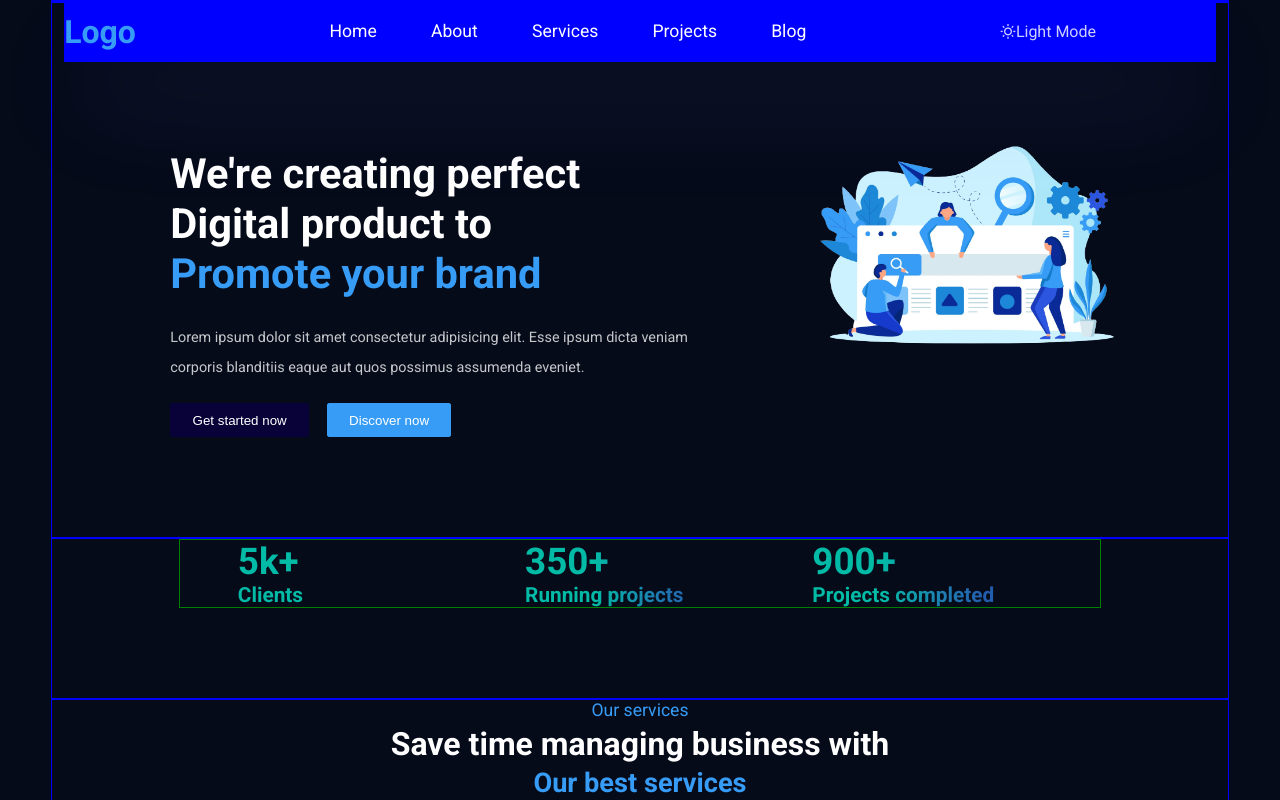
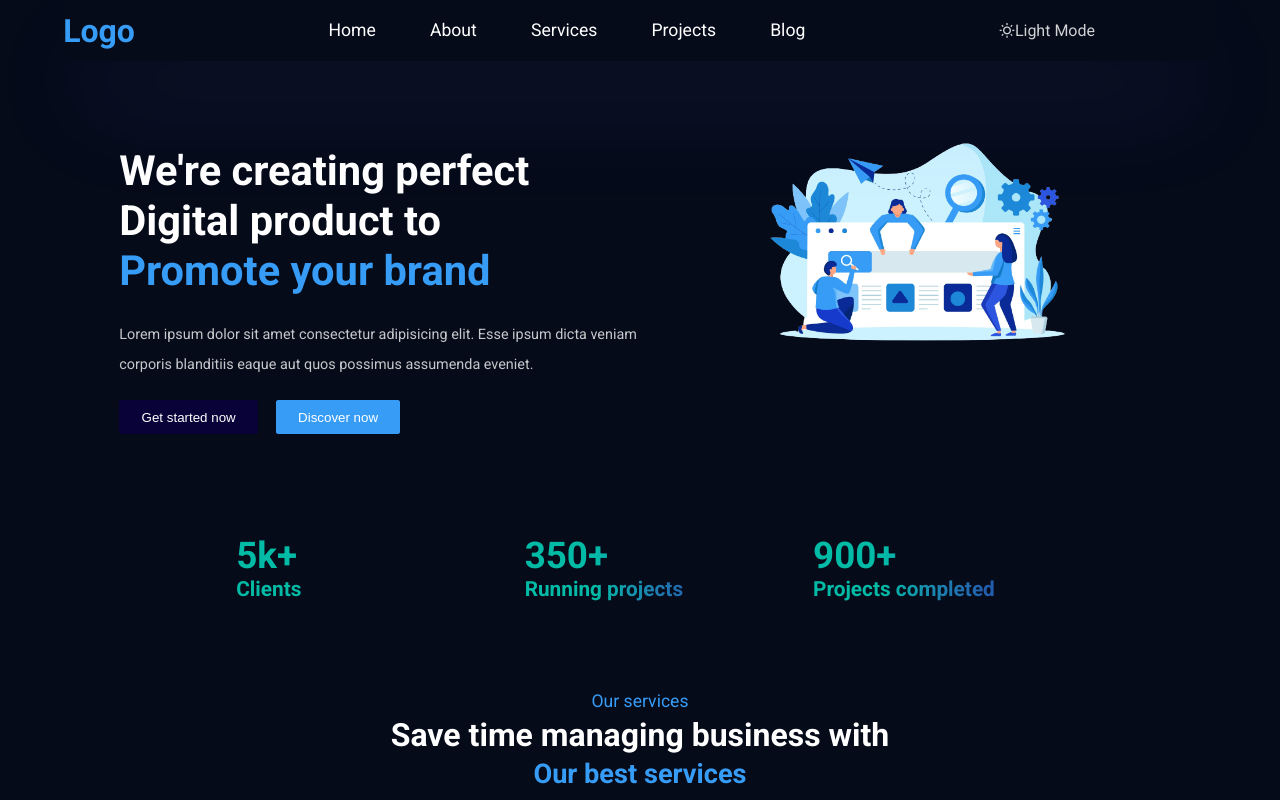
Before and after one commit to MoniruzzamanBillal/Agency-app, a React (Create React App) app: page / in a window 1280 px wide. Shown: the top 800 px of the page. Built offline with nearby package versions, Linux system fonts and the light colour scheme.

Commit message:
service section 2.0

```diff
--- a/src/App.css
+++ b/src/App.css
@@ -85,7 +85,7 @@ h1,h2,h3{
 }
 
 .container{
-border: 1px solid blue;
+/* border: 1px solid blue; */
   position: relative;
   padding: 0px 12px;
   width: 92%;
--- a/src/Components/Counter/Counter.css
+++ b/src/Components/Counter/Counter.css
@@ -1,5 +1,5 @@
 .counter {
-  border: 1px solid green;
+  /* border: 1px solid green; */
   width: 80%;
   margin: auto;
   /* background-color: aqua; */
--- a/src/Components/Hero/Hero.css
+++ b/src/Components/Hero/Hero.css
@@ -7,7 +7,7 @@
   padding-top: 122px;
   margin-bottom: 90px;
   width: 98%;
-  margin-left: 80px;
+  margin-left: 30px;
 }
 
 .heroLeft {
--- a/src/Components/NavBar/NavBar.css
+++ b/src/Components/NavBar/NavBar.css
@@ -3,8 +3,8 @@
   z-index: 999;
   width: 90%;
   line-height: 60px;
-  /* background: var(--body-bg); */
-  background: blue;
+  background: var(--body-bg);
+  /* background: blue; */
   box-shadow: rgba(99, 99, 241, 0.25) 0px 50px 100px -20px,
     rgba(236, 99, 99, 0.3) 0px 30px 60px -30px;
   /* border: 1px solid yellow; */
```
